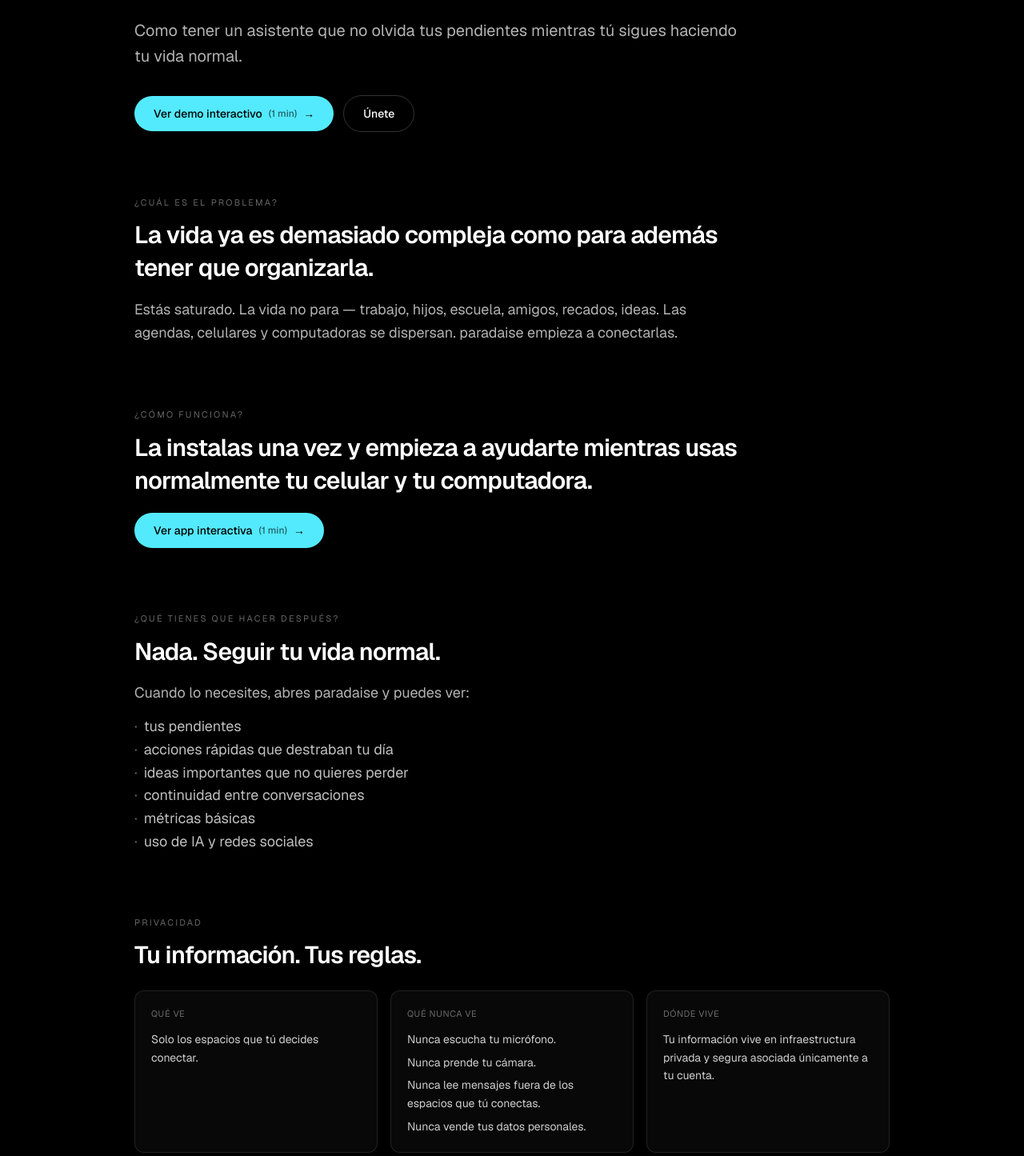
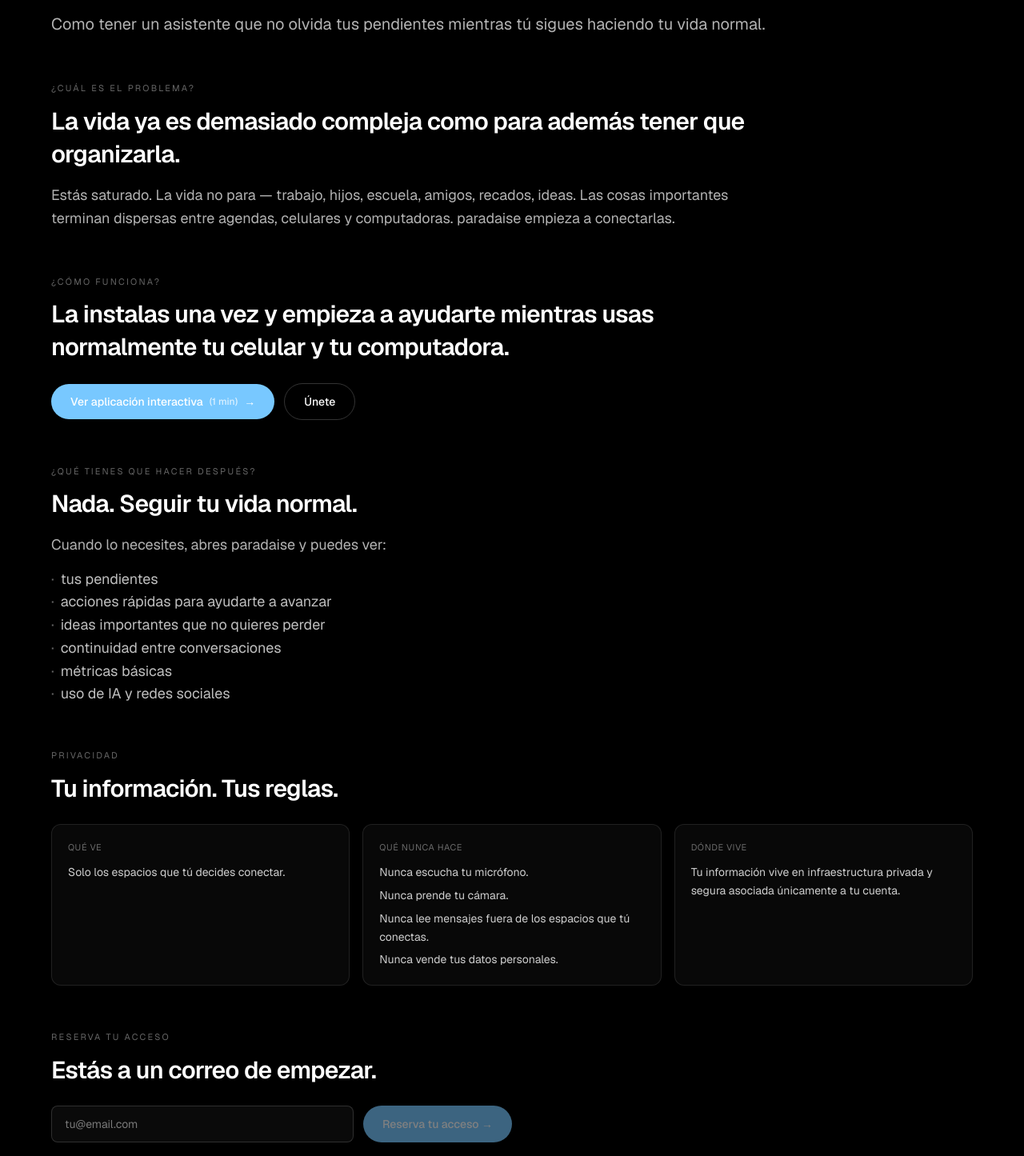
Before and after one commit to paradaiseid/paradaise-id-core, a Next.js app: page / in a window 1280 px wide. Shown: the part 325-1770 px from the top of the page at 80% size. Built offline with nearby package versions, Linux system fonts and the light colour scheme.

Commit message:
ui(mamalanding): CTAs en seccion funciona, ancho expandido, copy ajustado, btn azul logo con pulse

```diff
--- a/src/app/globals.css
+++ b/src/app/globals.css
@@ -37,6 +37,36 @@
 
 @keyframes blink {
   to { visibility: hidden; }
+}
+
+/* Pulse de los botones primarios — glow azul logo (#78c8ff) sutil, calmo, no epiléptico. */
+@keyframes paradaise-glow {
+  0%, 100% { box-shadow: 0 0 0 0 rgba(120, 200, 255, 0); }
+  50%      { box-shadow: 0 0 24px 4px rgba(120, 200, 255, 0.45); }
+}
+
+.btn-paradaise-primary {
+  background-color: #78c8ff;
+  color: #ffffff;
+  transition: background-color 200ms ease, transform 150ms ease, box-shadow 300ms ease;
+  animation: paradaise-glow 2.8s ease-in-out infinite;
+}
+.btn-paradaise-primary:hover {
+  background-color: #5fb7f4;
+  animation-play-state: paused;
+  box-shadow: 0 0 24px 4px rgba(120, 200, 255, 0.45);
+}
+.btn-paradaise-primary:disabled {
+  opacity: 0.5;
+  animation: none;
+  cursor: not-allowed;
+}
+html[data-theme="light"] .btn-paradaise-primary {
+  color: #ffffff;
+}
+
+@media (prefers-reduced-motion: reduce) {
+  .btn-paradaise-primary { animation: none; }
 }
 
 ::-webkit-scrollbar { width: 10px; height: 10px; }
--- a/src/app/page.tsx
+++ b/src/app/page.tsx
@@ -1,7 +1,7 @@
 // src/app/page.tsx
 // MamaLanding — home pública de paradaise.id
 // Doctrina: lenguaje cotidiano, sin jerga. La prueba es que la mamá lo entienda.
-// El demo interactivo de 7 pasos vive en /demo (link desde "¿Cómo funciona?")
+// El demo interactivo de 7 pasos vive en /demo
 
 "use client";
 
@@ -17,7 +17,7 @@
   const [alreadyIn, setAlreadyIn] = useState(false);
   const [submitError, setSubmitError] = useState<string | null>(null);
 
-  // Flow post-signup: invitar a alguien (replicado/adaptado de Step7 del demo)
+  // Flow post-signup: invitar a alguien.
   const [accesoAbierto, setAccesoAbierto] = useState(false);
   const [inviteeEmail, setInviteeEmail] = useState("");
   const [invitacionEnviada, setInvitacionEnviada] = useState(false);
@@ -63,23 +63,42 @@
   };
 
   return (
-    <div className="flex-1 max-w-5xl mx-auto w-full px-5 sm:px-10 py-10 sm:py-16">
-      {/* HERO */}
-      <section className="mb-14 sm:mb-20">
-        <h1 className="text-3xl sm:text-5xl font-semibold text-white tracking-tight leading-[1.15] mb-5 max-w-4xl">
+    <div className="flex-1 max-w-7xl mx-auto w-full px-5 sm:px-12 lg:px-16 py-10 sm:py-14">
+      {/* HERO — sin CTAs (los CTAs viven en "¿Cómo funciona?") */}
+      <section className="mb-10 sm:mb-14">
+        <h1 className="text-3xl sm:text-5xl font-semibold text-white tracking-tight leading-[1.15] mb-5 max-w-5xl">
           Una aplicación para tu celular y computadora que te ayuda a no perderte entre todo lo que ya haces.
         </h1>
-        <p className="text-white/70 text-lg sm:text-xl leading-relaxed max-w-3xl mb-8">
+        <p className="text-white/70 text-lg sm:text-xl leading-relaxed max-w-4xl">
           Como tener un asistente que no olvida tus pendientes mientras tú sigues haciendo tu vida normal.
         </p>
+      </section>
 
+      {/* ¿CUÁL ES EL PROBLEMA? */}
+      <section className="mb-10 sm:mb-14">
+        <p className="text-white/40 text-[11px] uppercase tracking-[0.2em] mb-3">¿Cuál es el problema?</p>
+        <h2 className="text-2xl sm:text-3xl font-semibold text-white tracking-tight mb-4 leading-snug max-w-4xl">
+          La vida ya es demasiado compleja como para además tener que organizarla.
+        </h2>
+        <p className="text-white/70 text-base sm:text-lg leading-relaxed max-w-4xl">
+          Estás saturado. La vida no para — trabajo, hijos, escuela, amigos, recados, ideas.
+          Las cosas importantes terminan dispersas entre agendas, celulares y computadoras. paradaise empieza a conectarlas.
+        </p>
+      </section>
+
+      {/* ¿CÓMO FUNCIONA? — aquí viven los dos CTAs (Ver aplicación + Únete) */}
+      <section className="mb-10 sm:mb-14">
+        <p className="text-white/40 text-[11px] uppercase tracking-[0.2em] mb-3">¿Cómo funciona?</p>
+        <h2 className="text-2xl sm:text-3xl font-semibold text-white tracking-tight mb-6 leading-snug max-w-4xl">
+          La instalas una vez y empieza a ayudarte mientras usas normalmente tu celular y tu computadora.
+        </h2>
         <div className="flex flex-col sm:flex-row gap-3 sm:items-center">
           <Link
             href="/demo"
-            className="inline-flex items-center gap-2 px-6 py-3 rounded-full bg-cyan-300 text-black font-medium text-sm hover:bg-cyan-200 transition-colors"
+            className="btn-paradaise-primary inline-flex items-center gap-2 px-6 py-3 rounded-full font-medium text-sm"
           >
-            Ver demo interactivo
-            <span className="text-black/60 text-xs">(1 min)</span>
+            Ver aplicación interactiva
+            <span className="text-white/75 text-xs">(1 min)</span>
             <span aria-hidden>→</span>
           </Link>
           <a
@@ -91,46 +110,18 @@
         </div>
       </section>
 
-      {/* ¿CUÁL ES EL PROBLEMA? */}
-      <section className="mb-14 sm:mb-20">
-        <p className="text-white/40 text-[11px] uppercase tracking-[0.2em] mb-3">¿Cuál es el problema?</p>
-        <h2 className="text-2xl sm:text-3xl font-semibold text-white tracking-tight mb-4 leading-snug max-w-3xl">
-          La vida ya es demasiado compleja como para además tener que organizarla.
-        </h2>
-        <p className="text-white/70 text-base sm:text-lg leading-relaxed max-w-3xl">
-          Estás saturado. La vida no para — trabajo, hijos, escuela, amigos, recados, ideas.
-          Las agendas, celulares y computadoras se dispersan. paradaise empieza a conectarlas.
-        </p>
-      </section>
-
-      {/* ¿CÓMO FUNCIONA? */}
-      <section className="mb-14 sm:mb-20">
-        <p className="text-white/40 text-[11px] uppercase tracking-[0.2em] mb-3">¿Cómo funciona?</p>
-        <h2 className="text-2xl sm:text-3xl font-semibold text-white tracking-tight mb-5 leading-snug max-w-3xl">
-          La instalas una vez y empieza a ayudarte mientras usas normalmente tu celular y tu computadora.
-        </h2>
-        <Link
-          href="/demo"
-          className="inline-flex items-center gap-2 px-6 py-3 rounded-full bg-cyan-300 text-black font-medium text-sm hover:bg-cyan-200 transition-colors"
-        >
-          Ver app interactiva
-          <span className="text-black/60 text-xs">(1 min)</span>
-          <span aria-hidden>→</span>
-        </Link>
-      </section>
-
       {/* ¿QUÉ TIENES QUE HACER DESPUÉS? */}
-      <section className="mb-14 sm:mb-20">
+      <section className="mb-10 sm:mb-14">
         <p className="text-white/40 text-[11px] uppercase tracking-[0.2em] mb-3">¿Qué tienes que hacer después?</p>
         <h2 className="text-2xl sm:text-3xl font-semibold text-white tracking-tight mb-4 leading-snug">
           Nada. Seguir tu vida normal.
         </h2>
-        <p className="text-white/70 text-base sm:text-lg leading-relaxed mb-4 max-w-3xl">
+        <p className="text-white/70 text-base sm:text-lg leading-relaxed mb-4 max-w-4xl">
           Cuando lo necesites, abres paradaise y puedes ver:
         </p>
-        <ul className="space-y-1 text-white/75 text-base sm:text-lg leading-snug max-w-3xl">
+        <ul className="space-y-1 text-white/75 text-base sm:text-lg leading-snug max-w-4xl">
           <li className="flex gap-2"><span className="text-white/40">·</span><span>tus pendientes</span></li>
-          <li className="flex gap-2"><span className="text-white/40">·</span><span>acciones rápidas que destraban tu día</span></li>
+          <li className="flex gap-2"><span className="text-white/40">·</span><span>acciones rápidas para ayudarte a avanzar</span></li>
           <li className="flex gap-2"><span className="text-white/40">·</span><span>ideas importantes que no quieres perder</span></li>
           <li className="flex gap-2"><span className="text-white/40">·</span><span>continuidad entre conversaciones</span></li>
           <li className="flex gap-2"><span className="text-white/40">·</span><span>métricas básicas</span></li>
@@ -139,7 +130,7 @@
       </section>
 
       {/* PRIVACIDAD */}
-      <section className="mb-14 sm:mb-20">
+      <section className="mb-10 sm:mb-14">
         <p className="text-white/40 text-[11px] uppercase tracking-[0.2em] mb-3">Privacidad</p>
         <h2 className="text-2xl sm:text-3xl font-semibold text-white tracking-tight mb-6 leading-snug">
           Tu información. Tus reglas.
@@ -153,7 +144,7 @@
             </p>
           </div>
           <div className="rounded-xl border border-white/10 bg-white/[0.03] p-5">
-            <div className="text-white/40 text-[11px] uppercase tracking-wider mb-3">Qué nunca ve</div>
+            <div className="text-white/40 text-[11px] uppercase tracking-wider mb-3">Qué nunca hace</div>
             <ul className="text-white/80 text-sm leading-relaxed space-y-1.5">
               <li>Nunca escucha tu micrófono.</li>
               <li>Nunca prende tu cámara.</li>
@@ -170,8 +161,8 @@
         </div>
       </section>
 
-      {/* WAITLIST — id ancla para "Únete" del nav y del hero */}
-      <section id="waitlist" className="mb-12 scroll-mt-24">
+      {/* WAITLIST — id ancla para "Únete" del nav y del CTA secundario */}
+      <section id="waitlist" className="mb-10 scroll-mt-24">
         <p className="text-white/40 text-[11px] uppercase tracking-[0.2em] mb-3">Reserva tu acceso</p>
 
         {submitted || alreadyIn ? (
@@ -197,7 +188,7 @@
                   Abrir acceso
                 </button>
               ) : (
-                <span className="text-cyan-300/85 text-xs">Acceso abierto</span>
+                <span className="text-white/85 text-xs">Acceso abierto</span>
               )}
             </div>
 
@@ -217,13 +208,13 @@
                     type="button"
                     onClick={handleEnviarInvitacion}
                     disabled={!inviteeValido || invitacionEnviada}
-                    className="px-5 py-2.5 rounded-full text-sm font-medium bg-cyan-300 text-black hover:bg-cyan-200 disabled:opacity-50 disabled:cursor-not-allowed transition-colors"
+                    className="btn-paradaise-primary px-5 py-2.5 rounded-full text-sm font-medium"
                   >
                     {invitacionEnviada ? "Enviada" : "Enviar invitación"}
                   </button>
                 </div>
                 {invitacionEnviada && (
-                  <p className="text-cyan-300/85 text-xs mt-2">Acceso enviado.</p>
+                  <p className="text-white/75 text-xs mt-2">Acceso enviado.</p>
                 )}
               </div>
             )}
@@ -254,7 +245,7 @@
                 type="button"
                 onClick={onSubmit}
                 disabled={!isValidEmail(email) || submitting}
-                className="px-6 py-3 rounded-full font-medium text-sm bg-cyan-300 text-black hover:bg-cyan-200 disabled:opacity-50 disabled:cursor-not-allowed transition-colors"
+                className="btn-paradaise-primary px-6 py-3 rounded-full font-medium text-sm"
               >
                 {submitting ? "..." : "Reserva tu acceso →"}
               </button>
--- a/src/components/Footer.tsx
+++ b/src/components/Footer.tsx
@@ -5,10 +5,11 @@
 
 type FooterLink = { href: string; label: string };
 
+// "Inversionistas" intencionalmente NO listado — la página sigue existiendo pero no se anuncia
+// porque rompe la lectura mom-friendly (activa "ah, startup levantando lana").
 const FOOTER_LINKS_ES: FooterLink[] = [
   { href: "/about", label: "Nosotros" },
   { href: "/manifesto", label: "Manifiesto" },
-  { href: "/inversionistas", label: "Inversionistas" },
   { href: "/privacy", label: "Privacidad" },
   { href: "/contacto", label: "Contacto" },
 ];
@@ -16,7 +17,6 @@
 const FOOTER_LINKS_EN: FooterLink[] = [
   { href: "/en/about", label: "About" },
   { href: "/en/manifesto", label: "Manifesto" },
-  { href: "/en/inversionistas", label: "Investors" },
   { href: "/en/privacy", label: "Privacy" },
   { href: "/en/contacto", label: "Contact" },
 ];
--- a/src/components/Nav.tsx
+++ b/src/components/Nav.tsx
@@ -8,14 +8,16 @@
 
 type NavLink = { href: string; label: string };
 
-// Nav top: minimal. Solo Demo + Únete (anchor a #waitlist).
-// Nosotros, Contacto, Manifiesto, Inversionistas, Privacidad viven en el footer.
+// Nav top: Nosotros + Demo + Únete (anchor a #waitlist).
+// Contacto, Manifiesto y Privacidad viven en el footer. Inversionistas oculto (sigue accesible vía URL directa).
 const NAV_LINKS_ES: NavLink[] = [
+  { href: "/about", label: "Nosotros" },
   { href: "/demo", label: "Demo" },
   { href: "/#waitlist", label: "Únete" },
 ];
 
 const NAV_LINKS_EN: NavLink[] = [
+  { href: "/en/about", label: "About" },
   { href: "/en/demo", label: "Demo" },
   { href: "/en/#waitlist", label: "Join" },
 ];
```
